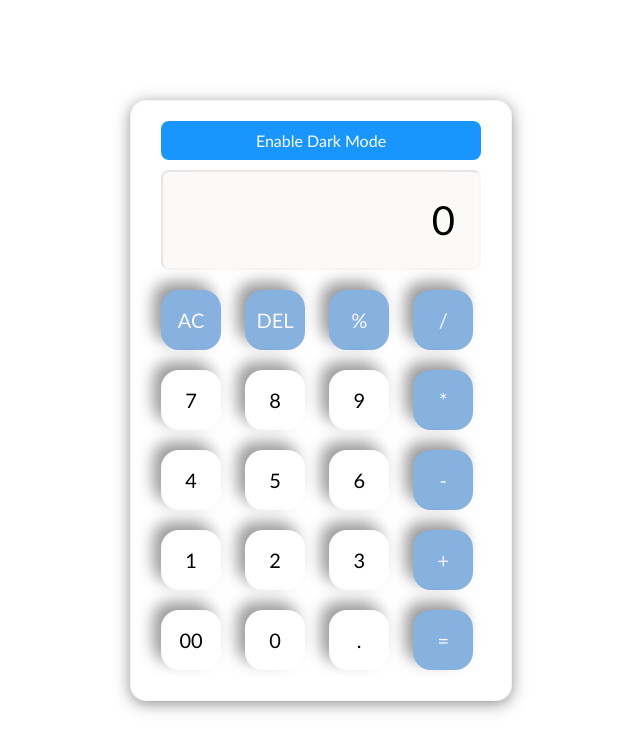
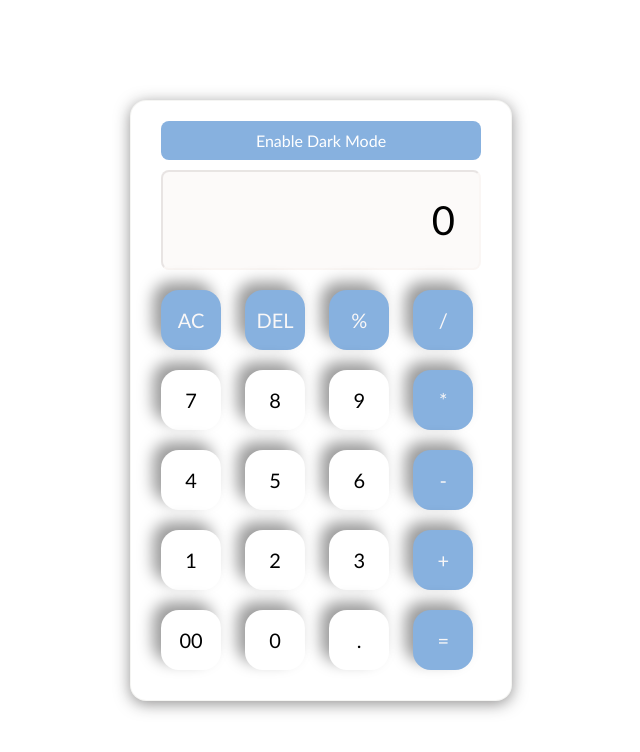
Before and after one commit to Nitish1977/Calculator, a plain HTML site: page index.html in a window 1280 px wide. Shown: the whole page, without its empty margins (319-959 px from the left). Drawn offline with Linux system fonts and the light colour scheme.

Commit message:
Update style.css

```diff
--- a/style.css
+++ b/style.css
@@ -67,7 +67,7 @@ button:hover{
     margin-left: 10px;
     margin-right: 10px;
     color: white;
-    background-color: rgb(24, 150, 253);
+    background-color: rgb(135, 177, 223);
     cursor: pointer;
     text-align: center;
 }
```
